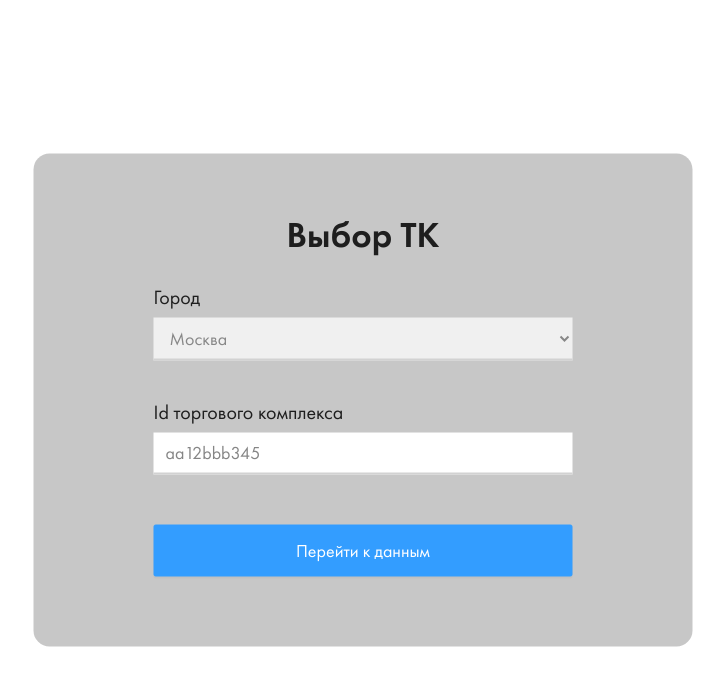
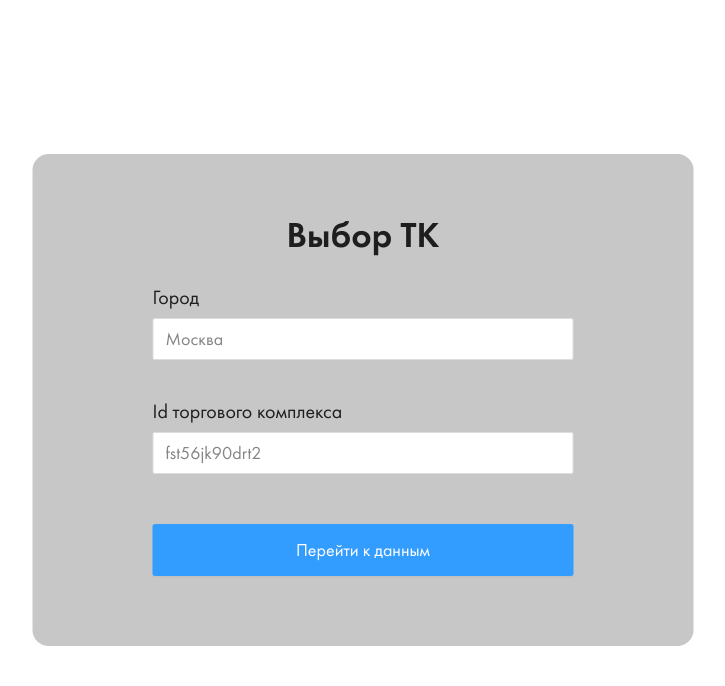
Before and after one commit to tech-assault/hack0923_frontend, a React (Vite) app: page /mall in a window 1280 px wide. Shown: the top 686 px of the page, without its empty margins (277-1002 px from the left). Built offline with nearby package versions, Linux system fonts and the light colour scheme.

Commit message:
feature: to add popup with data

```diff
--- /dev/null
+++ b/src/constants/constants.tsx
@@ -0,0 +1,23 @@
+const cities = [
+    "Москва",
+    "Санкт-Петербург",
+    "Саранск",
+    "Екатеринбург",
+    "Пермь",
+    "Ростов-на-дону",
+    "Самара",
+    "Владимир",
+    "Нижний Новгород",
+    "Пенза",
+    "Мурманск",
+    "Петрозаводск"
+  ];
+
+  const ids = [
+    "fst79jk90drt2",
+    "mst56jk90drt2",
+    "fst56jk90hty3",
+    "fst56ju65drt2",
+    "fst56jk90drt7",
+  ];
+   export {cities, ids};
--- a/src/index.css
+++ b/src/index.css
@@ -1,167 +1,3 @@
 @import url(./vendor/normalize.css);
 
 @import url(./vendor/fonts.css);
-/*
-:root {
-  font-family: Inter, system-ui, Avenir, Helvetica, Arial, sans-serif;
-  line-height: 1.5;
-  font-weight: 400;
-
-  /* color-scheme: light dark; */
-  /* color: rgba(255, 255, 255, 0.87); */
-  /* background-color: #242424; */
-
-  /* font-synthesis: none;
-  text-rendering: optimizeLegibility;
-  -webkit-font-smoothing: antialiased;
-  -moz-osx-font-smoothing: grayscale;
-  -webkit-text-size-adjust: 100%;
-}
-
-a {
-  font-weight: 500;
-  color: #646cff;
-  text-decoration: inherit;
-}
-a:hover {
-  color: #535bf2;
-}
-
-body {
-  margin: 0;
-  display: flex;
-  place-items: center;
-  min-width: 320px;
-  min-height: 100vh;
-}
-
-h1 {
-  font-size: 3.2em;
-  line-height: 1.1;
-} */ */
-
-/* button {
-  border-radius: 8px;
-  border: 1px solid transparent;
-  padding: 0.6em 1.2em;
-  font-size: 1em;
-  font-weight: 500;
-  font-family: inherit;
-  background-color: #1a1a1a;
-  cursor: pointer;
-  transition: border-color 0.25s;
-}
-button:hover {
-  border-color: #646cff;
-}
-button:focus,
-button:focus-visible {
-  outline: 4px auto -webkit-focus-ring-color;
-} */
-
-.span {
-  min-height: 35px;
-  display: block;
-  width: 100%;
-  box-sizing: border-box;
-}
-
-.login__welcome {
-  color: #000;
-  font-family: "Futura PT";
-  font-size: 36px;
-  font-weight: 500;
-  line-height: 22px;
-  max-width: 635px;
-  text-align: center;
-  margin: 0 auto;
-}
-
-.login__title-input {
-  color: #000;
-  font-family: "Futura PT";
-  font-size: 20px;
-  font-weight: 400;
-  line-height: 22px;
-  margin: 0;
-  padding-bottom: 10px;
-}
-
-.login__paragraph {
-  max-width: 395px;
-  font-family: "Inter", "Arial", sans-serif;
-  font-weight: 400;
-  font-size: 14px;
-  line-height: 17px;
-  text-align: center;
-  color: #ffffff;
-  padding-top: 15px;
-  margin: 0;
-}
-
-.login__info {
-  color: rgba(0, 0, 0, 0.50);
-  font-family: "Futura PT";
-  font-size: 18px;
-  font-weight: 400;
-  line-height: 24px;
-  min-width: 395px;
-  padding: 8px 12px;
-  border: none;
-  border-bottom: 2px solid #cccccc;
-}
-
-.login__info:nth-child(2n) {
-  margin-bottom: 40px;
-}
-
-.login__form {
-  margin-top: 40px;
-  display: flex;
-  flex-direction: column;
-}
-
-.login__button-save {
-  color: #FFF;
-  margin-top: 50px;
-  min-width: 395px;
-  font-family: "Futura PT";
-  text-align: center;
-  font-family: Futura PT;
-  font-size: 18px;
-  font-style: normal;
-  font-weight: 400;
-  line-height: 22px;
-  padding: 14px 0;
-  border-radius: 2px;
-  border: 1px solid var(--primary-6, #1890FF);
-  background: var(--primary-6, #1890FF);
-  box-shadow: 0px 2px 0px 0px rgba(0, 0, 0, 0.04);
-
-}
-
-.login {
-  background-color: #C0C0C0;
-  padding: 70px 120px;
-  border-radius: 16px;
-  opacity: 0.88;
-  position: absolute;
-  top: 50%;
-  left: 50%;
-  transform: translate(-50%, -50%);
-}
-
-
-
-/* @media (prefers-color-scheme: light) {
-  :root {
-    color: #213547;
-    background-color: #ffffff;
-  }
-  a:hover {
-    color: #747bff;
-  }
-  button {
-    background-color: #f9f9f9;
-  }
-} */
--- /dev/null
+++ b/src/pages/Mall/Mall.module.css
@@ -0,0 +1,146 @@
+.login {
+    background-color: #c0c0c0;
+    padding: 70px 120px;
+    border-radius: 16px;
+    opacity: 0.88;
+    position: absolute;
+    top: 50%;
+    left: 50%;
+    transform: translate(-50%, -50%);
+  }
+
+  .span {
+    min-height: 40px;
+    display: block;
+    width: 100%;
+    box-sizing: border-box;
+  }
+
+  .login__welcome {
+    color: #000;
+    font-family: "Futura PT";
+    font-size: 36px;
+    font-weight: 500;
+    line-height: 22px;
+    max-width: 635px;
+    text-align: center;
+    margin: 0 auto;
+  }
+
+  .login__title-input {
+    color: #000;
+    font-family: "Futura PT";
+    font-size: 20px;
+    font-weight: 400;
+    line-height: 22px;
+    margin: 0;
+    padding-bottom: 10px;
+  }
+
+  .login__paragraph {
+    max-width: 395px;
+    font-family: "Inter", "Arial", sans-serif;
+    font-weight: 400;
+    font-size: 14px;
+    line-height: 17px;
+    text-align: center;
+    color: #ffffff;
+    padding-top: 15px;
+    margin: 0;
+  }
+
+  .login__info {
+    color: rgba(0, 0, 0, 0.5);
+    font-family: "Futura PT";
+    font-size: 18px;
+    font-weight: 400;
+    line-height: 24px;
+    min-width: 395px;
+    padding: 8px 12px;
+    border-radius: 2px;
+    border: 1px solid var(--neutral-5, #D9D9D9);
+    background: var(--neutral-1, #FFF);
+    cursor: pointer;
+  }
+
+  .login__form {
+    margin-top: 40px;
+    display: flex;
+    flex-direction: column;
+  }
+
+  .login__button-save {
+    color: #fff;
+    margin-top: 10px;
+    min-width: 395px;
+    font-family: "Futura PT";
+    text-align: center;
+    font-family: Futura PT;
+    font-size: 18px;
+    font-style: normal;
+    font-weight: 400;
+    line-height: 22px;
+    padding: 14px 0;
+    border-radius: 2px;
+    border: 1px solid var(--primary-6, #1890ff);
+    background: var(--primary-6, #1890ff);
+    box-shadow: 0px 2px 0px 0px rgba(0, 0, 0, 0.04);
+  }
+
+  .city-selector {
+    position: relative;
+  }
+
+  .city-dropdown {
+    position: absolute;
+    top: 100%;
+    left: 0;
+    width: 100%;
+    max-height: 136px;
+    overflow-y: scroll;
+    z-index: 1;
+    border-radius: 2px;
+    background: var(--conditional-pop-over, #fff);
+    box-shadow: 0px 9px 28px 8px rgba(0, 0, 0, 0.05),
+      0px 6px 16px 0px rgba(0, 0, 0, 0.08), 0px 3px 6px -4px rgba(0, 0, 0, 0.12);
+  }
+
+  .city-dropdown__name {
+    padding: 8px 12px;
+    cursor: pointer;
+    font-size: 18px;
+    font-weight: 400;
+    line-height: 24px;
+    letter-spacing: 0.18px;
+    margin-top: 4px;
+    background: var(--conditional-item-background-hover, #f5f5f5);
+    font-family: "Futura PT";
+    color: rgba(0, 0, 0, 0.5);
+  }
+
+  .id-dropdown__name {
+    padding: 8px 12px;
+    cursor: pointer;
+    font-size: 18px;
+    font-weight: 400;
+    line-height: 24px;
+    letter-spacing: 0.18px;
+    margin-top: 4px;
+    background: var(--conditional-item-background-hover, #f5f5f5);
+    font-family: "Futura PT";
+    color: rgba(0, 0, 0, 0.5);
+  }
+
+  .id-dropdown {
+    position: absolute;
+    top: 100%;
+    left: 0;
+    width: 100%;
+    max-height: 136px;
+    overflow-y: scroll;
+    z-index: 1;
+    border-radius: 2px;
+    background: var(--conditional-pop-over, #fff);
+    box-shadow: 0px 9px 28px 8px rgba(0, 0, 0, 0.05),
+      0px 6px 16px 0px rgba(0, 0, 0, 0.08), 0px 3px 6px -4px rgba(0, 0, 0, 0.12);
+  }
--- a/src/pages/Mall/Mall.tsx
+++ b/src/pages/Mall/Mall.tsx
@@ -1,10 +1,26 @@
-import { FC, useState } from "react";
+import { FC, useState, useEffect } from "react";
+import styles from "./Mall.module.css";
+import { cities, ids } from "../../constants/constants";
 
 const Mall: FC = () => {
   const [selectedCity, setSelectedCity] = useState<string>("");
+  const [selectedId, setSelectedId] = useState<string>("");
 
-  function handleCityChange(e: React.ChangeEvent<HTMLSelectElement>) {
-    setSelectedCity(e.target.value);
+  const [dropdownVisibleCity, setDropdownVisibleCity] = useState(false);
+  const [dropdownVisibleId, setDropdownVisibleId] = useState(false);
+
+  function handleCityClick(city: string) {
+    setSelectedCity(city);
+    setDropdownVisibleCity(false);
+  }
+
+  function handleIdClick(id: string) {
+    setSelectedId(id);
+    setDropdownVisibleId(false);
+  }
+
+  function handleIdInputChange(e: React.ChangeEvent<HTMLInputElement>) {
+    setSelectedId(e.target.value);
 }
 
   function handleSubmit(e: React.FormEvent) {
@@ -12,56 +28,91 @@ const Mall: FC = () => {
     // handleLogin(userEmail, userPassword);
   }
 
+//Функция убирания выбора при нажатии на любое другое место, не относящееся к контейнеру с инпутом
+
+  function handleClickOutside(e: MouseEvent) {
+    const targetElement = e.target as Node;
+
+    if (!document.querySelector(".city-selector")?.contains(targetElement)) {
+      setDropdownVisibleCity(false);
+      setDropdownVisibleId(false);
+    }
+  }
+  useEffect(() => {
+    document.addEventListener("mousedown", handleClickOutside);
+
+    // Удаляем обработчик события при размонтировании компонента
+    return () => {
+      document.removeEventListener("mousedown", handleClickOutside);
+    };
+  }, []);
+
   return (
-    <div>
-      <div className="login">
-        <p className="login__welcome">Выбор ТК</p>
+    <div className={styles.login}>
+      <p className={styles.login__welcome}>Выбор ТК</p>
       <form
         onSubmit={handleSubmit}
         id="login__form"
-          className="login__form"
+        className={styles.login__form}
         noValidate
       >
-          <p className="login__title-input">Город</p>
-          <select
-            size={1}
+        <p className={styles["login__title-input"]}>Город</p>
+        <div className={styles["city-selector"]}>
+          <input
+            type="text"
             value={selectedCity}
-            onChange={handleCityChange}
-            className="login__info login__info_form_title"
-            required
+            onClick={() => setDropdownVisibleCity(!dropdownVisibleCity)}
+            readOnly
+            className={`${styles.login__info} ${styles.login__info_form_title}`}
+            placeholder="Москва"
+          />
+          {dropdownVisibleCity && (
+            <div className={styles["city-dropdown"]}>
+              {cities.map((city) => (
+                <div
+                  key={city}
+                  className={styles["city-dropdown__name"]}
+                  onClick={() => handleCityClick(city)}
                 >
-            <option value="Москва">Москва</option>
-            <option value="Санкт-Петербург">Санкт-Петербург</option>
-            <option value="Саранск">Саранск</option>
-            <option value="Екатеринбург">Екатеринбург</option>
-            <option value="Пермь">Пермь</option>
-            <option value="Ростов-на-дону">Ростов-на-дону</option>
-            <option value="Самара">Самара</option>
-            <option value="Владимир">Владимир</option>
-            <option value="Нижний Новгород">Нижний Новгород</option>
-            <option value="Пенза">Пенза</option>
-            <option value="Петрозаводск">Петрозаводск</option>
-            <option value="Мурманск">Мурманск</option>
-          </select>
-          <span className="span title-input-error"></span>
+                  {city}
+                </div>
+              ))}
+            </div>
+          )}
+        </div>
 
-          <p className="login__title-input">Id торгового комплекса</p>
+        <span className={styles.span}></span>
+
+        <p className={styles["login__title-input"]}>Id торгового комплекса</p>
+        <div className={styles["city-selector"]}>
           <input
-            type="password"
-            className="login__info login__info_form_subtitle"
-            id="subtitle-input"
-            placeholder="aa12bbb345"
-            //   minLength="6"
-            //   maxLength="200"
-            //   onChange={handlePasswordChange}
-            required
+            type="text"
+            value={selectedId}
+            onChange={handleIdInputChange}
+            onClick={() => setDropdownVisibleId(!dropdownVisibleId)}
+            className={`${styles.login__info} ${styles.login__info_form_subtitle}`}
+            placeholder="fst56jk90drt2"
           />
-          <span className="span subtitle-input-error"></span>
-          <button type="submit" className="login__button-save">
+          {dropdownVisibleId && (
+            <div className={styles["city-dropdown"]}>
+              {ids.map((id) => (
+                <div
+                  key={id}
+                  className={styles["city-dropdown__name"]}
+                  onClick={() => handleIdClick(id)}
+                >
+                  {id}
+                </div>
+              ))}
+            </div>
+          )}
+        </div>
+
+        <span className={styles.span}></span>
+        <button type="submit" className={styles["login__button-save"]}>
           Перейти к данным
         </button>
       </form>
-      </div>
     </div>
   );
 };
```
Lines whose indentation alone changed are shown as unchanged.
